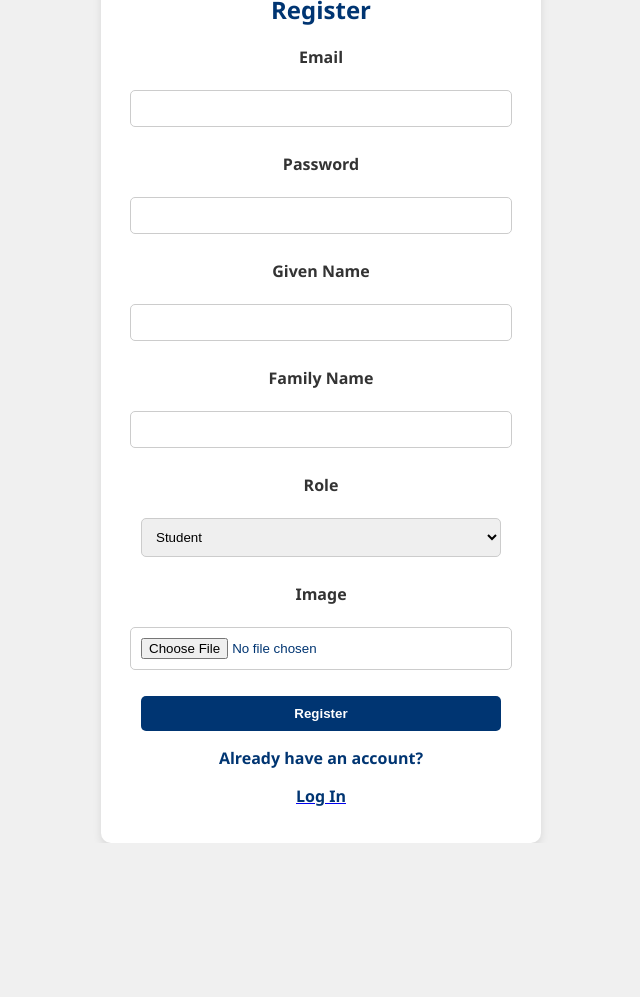
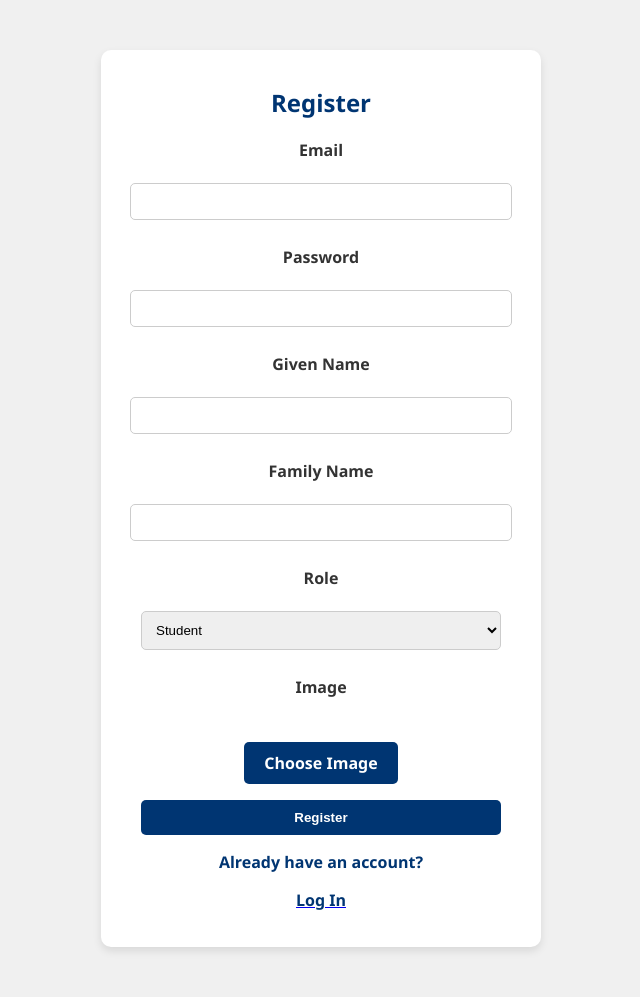
Before and after one commit to jasonlow2307/swiftAttend, a Flask app: page /register in a window 1280 px wide. Shown: the whole page, without its empty margins (319-959 px from the left). Before the commit the page ends 843 px from the top, so only its background shows below. Run offline with Flask 3, Linux system fonts and the light colour scheme.

Commit message:
Added style for main registration page

```diff
--- a/templates/register.html
+++ b/templates/register.html
@@ -14,7 +14,8 @@
             display: flex;
             justify-content: center;
             align-items: center;
-            height: 100vh;
+            min-height: 100vh;
+            margin: 50px 0;
         }
 
         .container {
@@ -76,8 +77,7 @@
 
         .error-message {
             color: #f00;
-            font-weight:
-            bold;
+            font-weight: bold;
             text-align: center;
             margin-top: 10px;
         }
@@ -94,7 +94,71 @@
             color: red;
             font-weight: bold;
         }
+
+        .image-preview {
+            margin-top: 10px;
+            max-width: 100%;
+            height: auto;
+            display: none;
+            margin-left: auto;
+            margin-right: auto;
+        }
+
+        /* Adjust styles for file input */
+        input[type="file"] {
+            width: 0;
+            height: 0;
+            overflow: hidden;
+        }
+
+        .custom-upload-button {
+            display: inline-block;
+            background-color: #003572;
+            color: white;
+            padding: 10px 20px; /* Adjust padding */
+            border-radius: 5px;
+            border: none;
+            cursor: pointer;
+            font-weight: bold;
+            transition: background-color 0.3s;
+        }
+
+        .custom-upload-button:hover {
+            background-color: #001d44;
+        }
+
+        /* Hide default file input button */
+        input[type="file"]::-webkit-file-upload-button {
+            display: none;
+        }
+
+        /* Adjust label styles for file input */
+        .custom-upload-label {
+            display: inline-block;
+            background-color: #003572;
+            color: white;
+            padding: 10px 20px; /* Adjust padding */
+            border-radius: 5px;
+            cursor: pointer;
+            font-weight: bold;
+            transition: background-color 0.3s;
+        }
+
+        .custom-upload-label:hover {
+            background-color: #001d44;
+        }
     </style>
+    <script>
+        function previewImage(event) {
+            const reader = new FileReader();
+            reader.onload = function(){
+                const output = document.getElementById('imagePreview');
+                output.src = reader.result;
+                output.style.display = 'block';
+            };
+            reader.readAsDataURL(event.target.files[0]);
+        }
+    </script>
 </head>
 <body>
     <div class="container">
@@ -143,7 +207,9 @@
             </p>
             <p>
                 {{ form.image.label }}<br>
-                {{ form.image() }}<br>
+                <img id="imagePreview" class="image-preview" src="#" alt="Image Preview"><br>
+                <label for="upload" class="custom-upload-label">Choose Image</label>
+                <input type="file" id="upload" class="custom-upload-button" onchange="previewImage(event)" style="display: none;">
                 {% for error in form.image.errors %}
                     <span class="error-message">{{ error }}</span><br>
                 {% endfor %}
```
